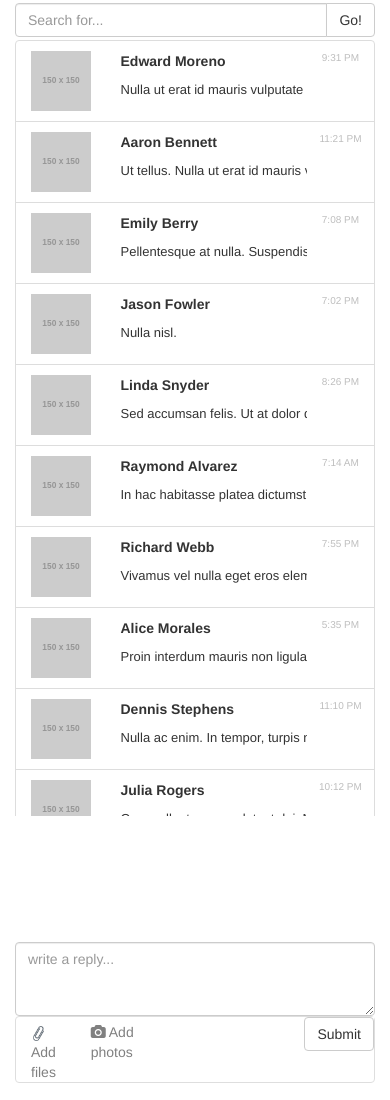
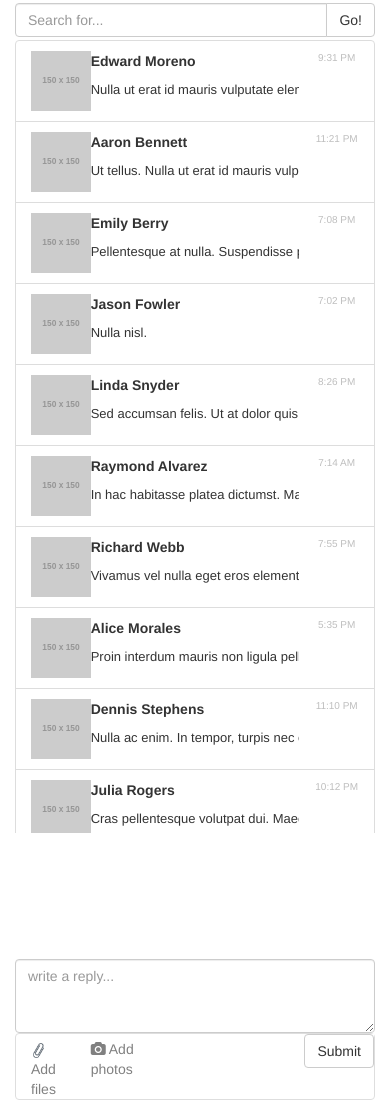
Before and after one commit to hackath0r/yappily-chat-page, a plain HTML site: page index.html in a window 390 px wide. Drawn offline with Linux system fonts and the light colour scheme; placeholder pictures from the web are drawn by us.

Commit message:
Project Done

```diff
--- a/index.html
+++ b/index.html
@@ -32,10 +32,10 @@
 						<ul class="list-group">
 							<li ng-click="showChat(user)" class="list-group-item" ng-repeat="user in userList | filter: query" ng-class="(selectedUser === user) ? 'selected' : ''  ">
 								<div class="row">
-									<div class="col-xs-3" id="profile_pic">
+									<div class="col-md-3 col-xs-2" id="profile_pic">
 										<img ng-src="{{user.profile_pic}}">
 									</div>
-									<div class="col-xs-9">
+									<div class="col-md-9 col-xs-10">
 										<div class="row">
 											<div class="col-xs-9" id="user-name">
 												<p>{{user.first_name}} {{user.last_name}}</p>
--- a/style/main.css
+++ b/style/main.css
@@ -79,7 +79,7 @@ text-area {
 }
 #list-container {
 	margin-top: 40px;
-	max-height: 92vh;
+	max-height: 94vh;
     overflow-y:scroll;
 }
 #file, #photo {
```
